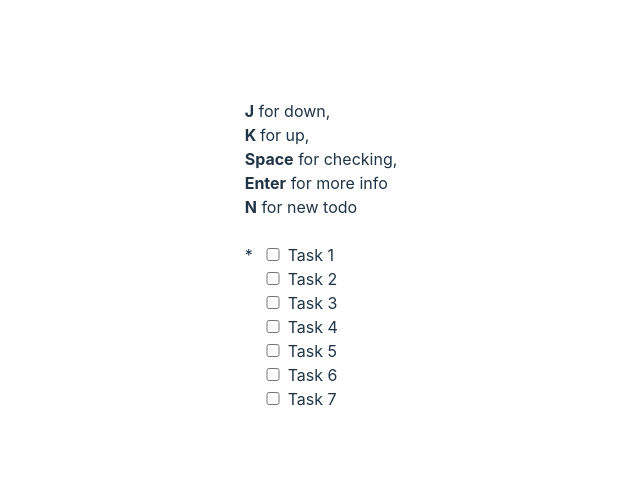
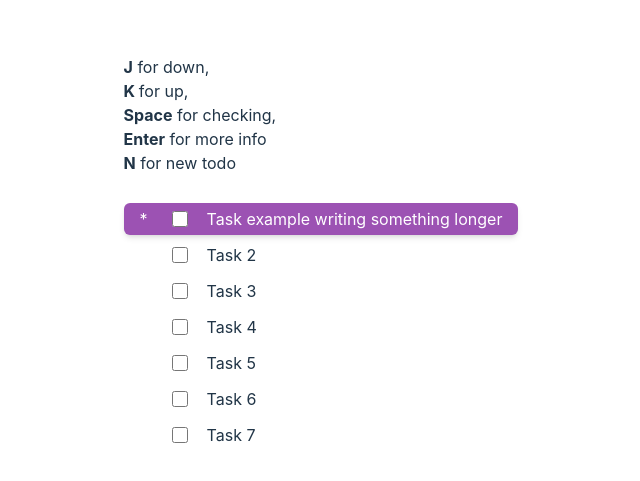
Before and after one commit to b1naryDS/vim-todo, a React (Vite) app: page / in a window 1280 px wide. Shown: the part 145-626 px from the top of the page, without its empty margins (319-959 px from the left). Built offline with nearby package versions, Linux system fonts and the light colour scheme.

Commit message:
fixed lagging index, updated design a bit

```diff
--- a/src/App.jsx
+++ b/src/App.jsx
@@ -1,9 +1,9 @@
-import React, { useState, useEffect } from 'react';
+import React, { useState, useEffect, useRef } from 'react';
 import './App.css';
 import NavInfo from './components/NavInfo';
 const App = () => {
   const [todos, setTodos] = useState([
-    { id: 1, text: 'Task 1', completed: false },
+    { id: 1, text: 'Task example writing something longer', completed: false },
     { id: 2, text: 'Task 2', completed: false },
     { id: 3, text: 'Task 3', completed: false },
     { id: 4, text: 'Task 4', completed: false },
@@ -13,8 +13,22 @@ const App = () => {
   ]);
 
   const [selectedTodoIndex, setSelectedTodoIndex] = useState(0);
+  const selectedTodoIndexRef = useRef(selectedTodoIndex);
+
   useEffect(() => {
+    selectedTodoIndexRef.current = selectedTodoIndex;
+  }, [selectedTodoIndex]);
+  useEffect(() => {
+    const handleSpace = (ind) => {
+      setTodos((prevTodos) => {
+        return prevTodos.map((todo, index) => {
+          return index === ind ? { ...todo, completed: !todo.completed } : todo;
+        });
+      });
+    };
+
     const handleKeyDown = (e) => {
+      const currentIndex = selectedTodoIndexRef.current;
       switch (e.key) {
         case 'j':
           setSelectedTodoIndex((prevIndex) =>
@@ -27,7 +41,7 @@ const App = () => {
           );
           break;
         case ' ':
-          handleSpace();
+          handleSpace(currentIndex);
         default:
           break;
       }
@@ -38,21 +52,7 @@ const App = () => {
     return () => {
       window.removeEventListener('keydown', handleKeyDown);
     };
-  }, [todos]);
-
-  useEffect(() => {
-    console.log(selectedTodoIndex);
-  }, [selectedTodoIndex]);
-
-  const handleSpace = () => {
-    setTodos((prevTodos) => {
-      return prevTodos.map((todo, index) => {
-        return index === selectedTodoIndex
-          ? { ...todo, completed: !todo.completed }
-          : todo;
-      });
-    });
-  };
+  }, []);
 
   const handleCheckboxChange = (index) => {
     const updatedTodos = [...todos];
@@ -66,14 +66,14 @@ const App = () => {
       <br />
       <div className='bg-red w-full'>
         {todos.map((todo, index) => (
-          <div className='w-full' key={todo.id}>
-            {selectedTodoIndex === index ? (
-              <span className='inline-block w-[13px]'>*</span>
-            ) : (
-              <span className='inline-block w-[13px]'></span>
-            )}
+          <Todo selected={selectedTodoIndex === index} key={todo.id}>
+            <>
+              <span className='inline-block w-[13px]'>
+                {selectedTodoIndex === index ? '*' : null}
+              </span>
+
               <input
-              className='w-[30px]'
+                className='w-[30px] m-1'
                 type='checkbox'
                 checked={todo.completed}
                 onChange={() => handleCheckboxChange(index)}
@@ -85,10 +85,17 @@ const App = () => {
               >
                 {todo.text}
               </span>
-          </div>
+            </>
+          </Todo>
         ))}
       </div>
     </div>
   );
 };
+
+const Todo = ({selected, children}) => {
+    const base = 'w-full my-1 flex flex-row gap-2 px-4 py-1';
+  const t = selected ? base + ' bg-[#9c52b3] text-white rounded-md shadow-md' : base + '';
+  return <div className={t}>{children}</div>;
+};
 export default App;
```
Lines whose indentation alone changed are shown as unchanged.
